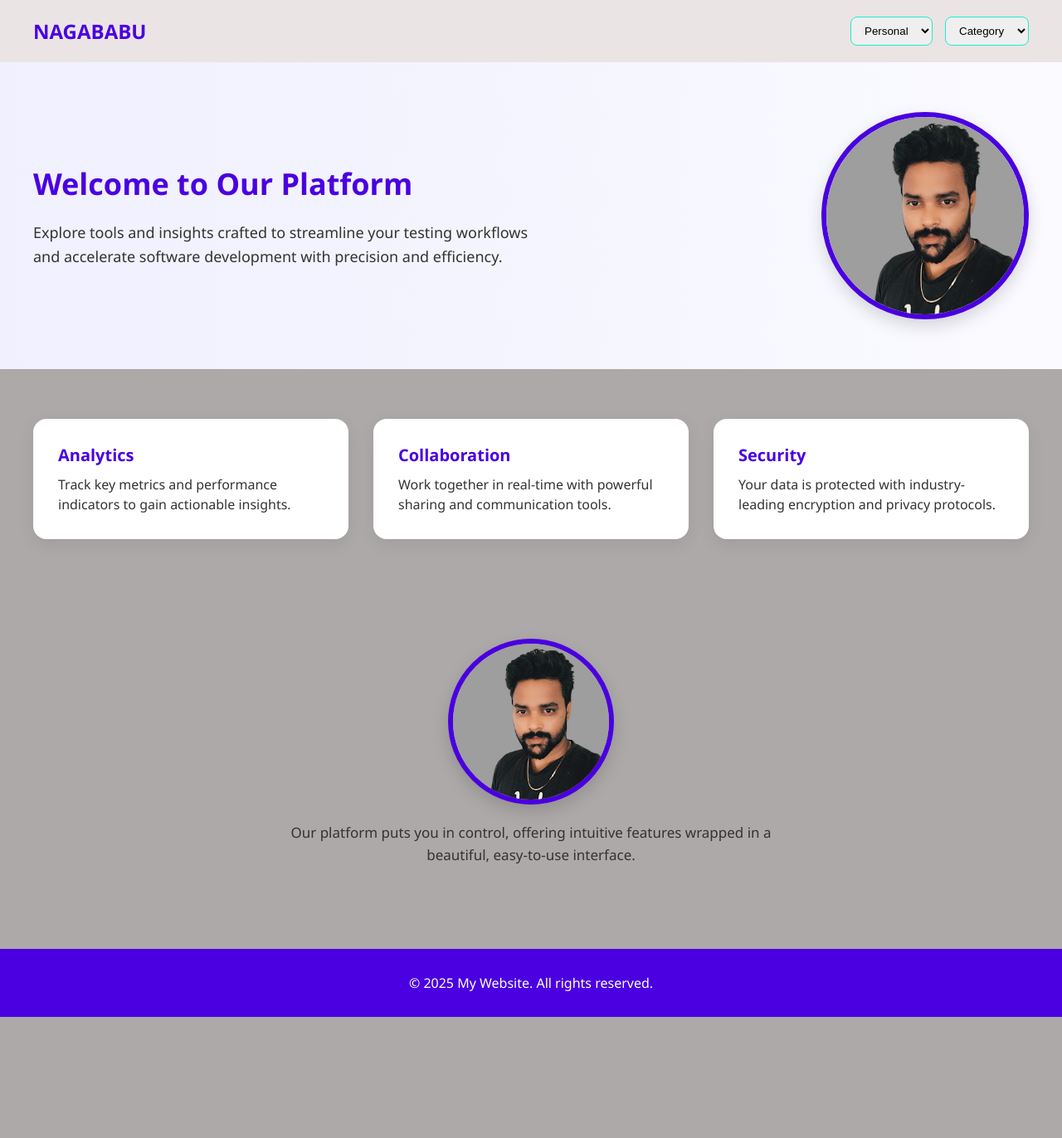
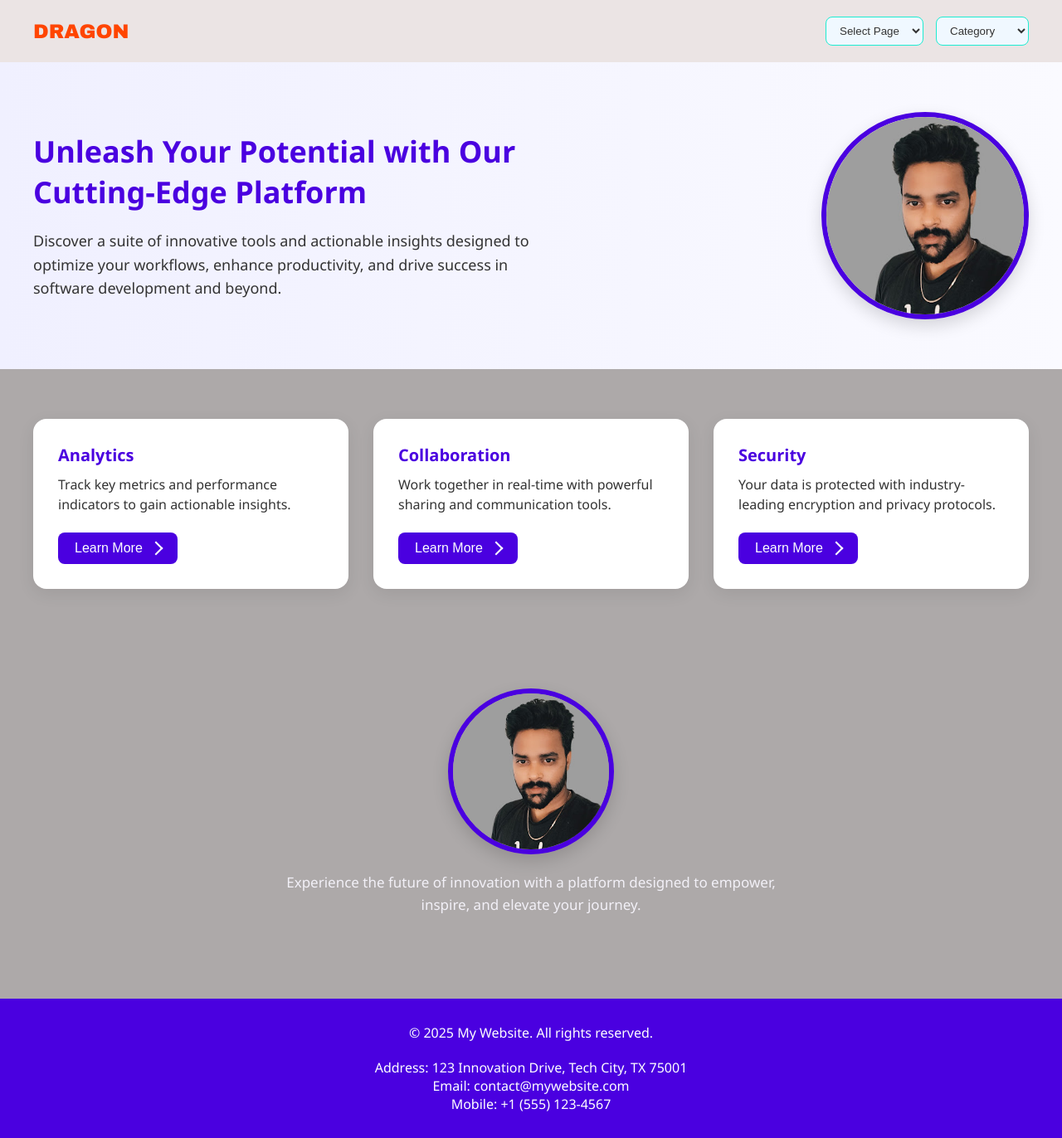
Before and after one commit to naga9911/website, a plain HTML site: page index.html in a window 1280 px wide. Shown: the whole page at 83% size. Before the commit the page ends 1226 px from the top, so only its background shows below. Drawn offline with Linux system fonts and the light colour scheme.

Commit message:
third dope

```diff
--- a/index.html
+++ b/index.html
@@ -43,11 +43,8 @@
       padding: 8px 12px;
       border-radius: 8px;
       border: 1px solid #1decd1;
-    }
-
-    .search-icon {
-      font-size: 20px;
-      cursor: pointer;
+      background-color: #f0f8ff;
+      color: #333;
     }
 
     /* Main Hero Section */
@@ -209,17 +206,19 @@
 
   <!-- Header -->
   <header>
-    <div class="title">NAGABABU</div>
+    <div class="title" style="font-family: 'Arial Black', sans-serif; color: #ff4500;">DRAGON</div>
     <div class="header-controls">
-      <select>
-        <option>Personal</option>
-        <option>Personal</option>
-        <option>Personal</option>
+      <select onchange="if(this.value) window.location.href=this.value;">
+        <option value="">Select Page</option>
+        <option value="drop1.html">Personal</option>
+        <option value="drop1.html">Work</option>
+        <option value="drop1.html">Projects</option>
       </select>
       <select>
-        <option>Category</option>
-        <option>Category</option>
-        <option>Category</option>
+        <option value="">Category</option>
+        <option value="category1.html">Category 1</option>
+        <option value="category2.html">Category 2</option>
+        <option value="category3.html">Category 3</option>
       </select>
 
     </div>
@@ -228,8 +227,8 @@
   <!-- Hero Section -->
   <section class="main">
     <div class="text-content">
-      <h1>Welcome to Our Platform</h1>
-      <p>Explore tools and insights crafted to streamline your testing workflows and accelerate software development with precision and efficiency.</p>
+      <h1>Unleash Your Potential with Our Cutting-Edge Platform</h1>
+      <p>Discover a suite of innovative tools and actionable insights designed to optimize your workflows, enhance productivity, and drive success in software development and beyond.</p>
     </div>
     <div class="image-circle">
       <img src="unnamed.jpg" alt="Hero Image" />
@@ -241,14 +240,29 @@
     <div class="grid-box">
       <h2>Analytics</h2>
       <p>Track key metrics and performance indicators to gain actionable insights.</p>
+      <br>
+      <button style="display: flex; align-items: center; gap: 5px; padding: 10px 20px; background-color: #4a00e0; color: #fff; border: none; border-radius: 8px; cursor: pointer; font-size: 16px;">
+        Learn More
+        <span style="display: inline-block; transform: rotate(-45deg); border: solid #fff; border-width: 0 2px 2px 0; padding: 5px; margin-left: 5px;"></span>
+      </button>
     </div>
     <div class="grid-box">
       <h2>Collaboration</h2>
       <p>Work together in real-time with powerful sharing and communication tools.</p>
+      <br>
+      <button style="display: flex; align-items: center; gap: 5px; padding: 10px 20px; background-color: #4a00e0; color: #fff; border: none; border-radius: 8px; cursor: pointer; font-size: 16px;">
+        Learn More
+        <span style="display: inline-block; transform: rotate(-45deg); border: solid #fff; border-width: 0 2px 2px 0; padding: 5px; margin-left: 5px;"></span>
+      </button>
     </div>
     <div class="grid-box">
       <h2>Security</h2>
       <p>Your data is protected with industry-leading encryption and privacy protocols.</p>
+      <br>
+      <button style="display: flex; align-items: center; gap: 5px; padding: 10px 20px; background-color: #4a00e0; color: #fff; border: none; border-radius: 8px; cursor: pointer; font-size: 16px;">
+        Learn More
+        <span style="display: inline-block; transform: rotate(-45deg); border: solid #fff; border-width: 0 2px 2px 0; padding: 5px; margin-left: 5px;"></span>
+      </button>
     </div>
   </section>
 
@@ -258,13 +272,18 @@
       <img src="unnamed.jpg" alt="Centered Image" />
     </div>
     <p>
-      Our platform puts you in control, offering intuitive features wrapped in a beautiful, easy-to-use interface.
+      <span style="color: #f2f0f7;">Experience the future of innovation with a platform designed to empower, inspire, and elevate your journey.</span>
     </p>
   </section>
 
   <!-- Footer -->
   <footer>
     <p>&copy; 2025 My Website. All rights reserved.</p>
+    <div style="margin-top: 20px; font-size: 14px;">
+      <p>Address: 123 Innovation Drive, Tech City, TX 75001</p>
+      <p>Email: contact@mywebsite.com</p>
+      <p>Mobile: +1 (555) 123-4567</p>
+    </div>
   </footer>
 
 </body>
```
Also changed, not shown: drop1.html (added, +76 -0 lines).
